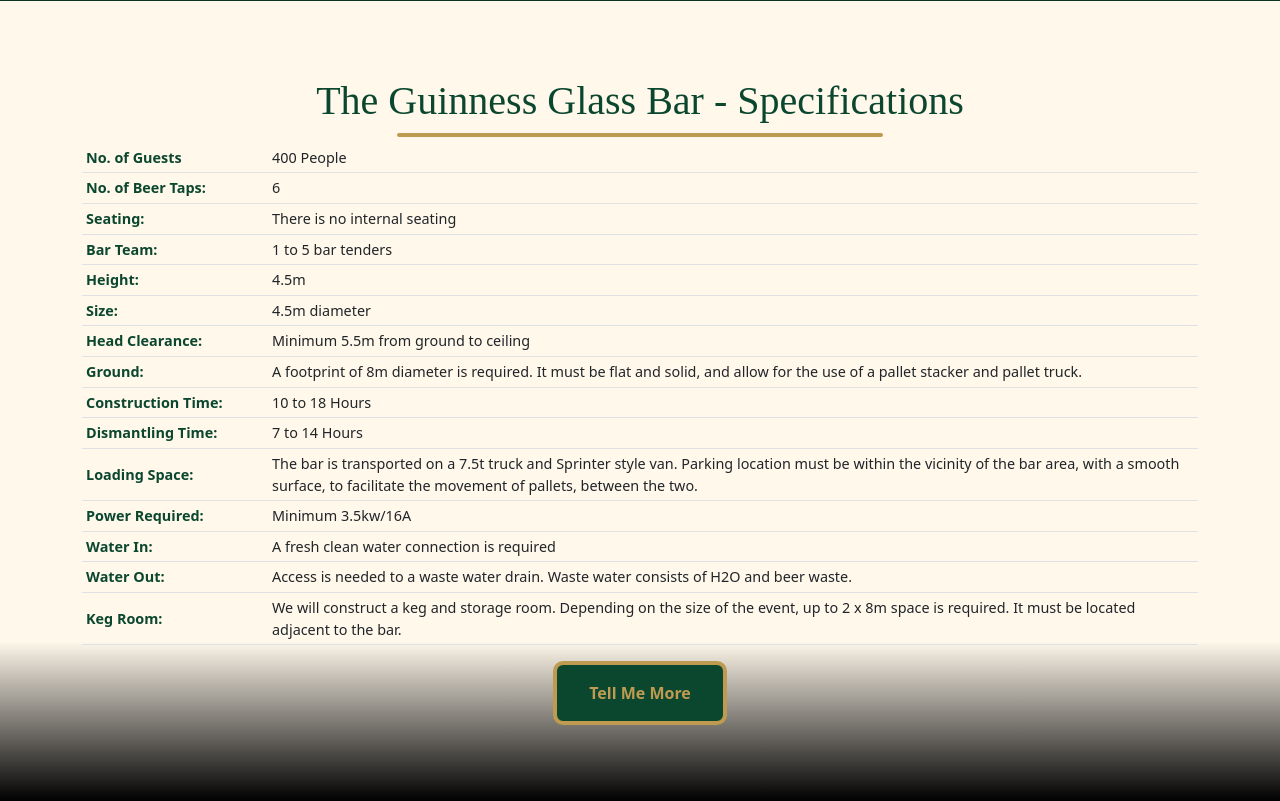
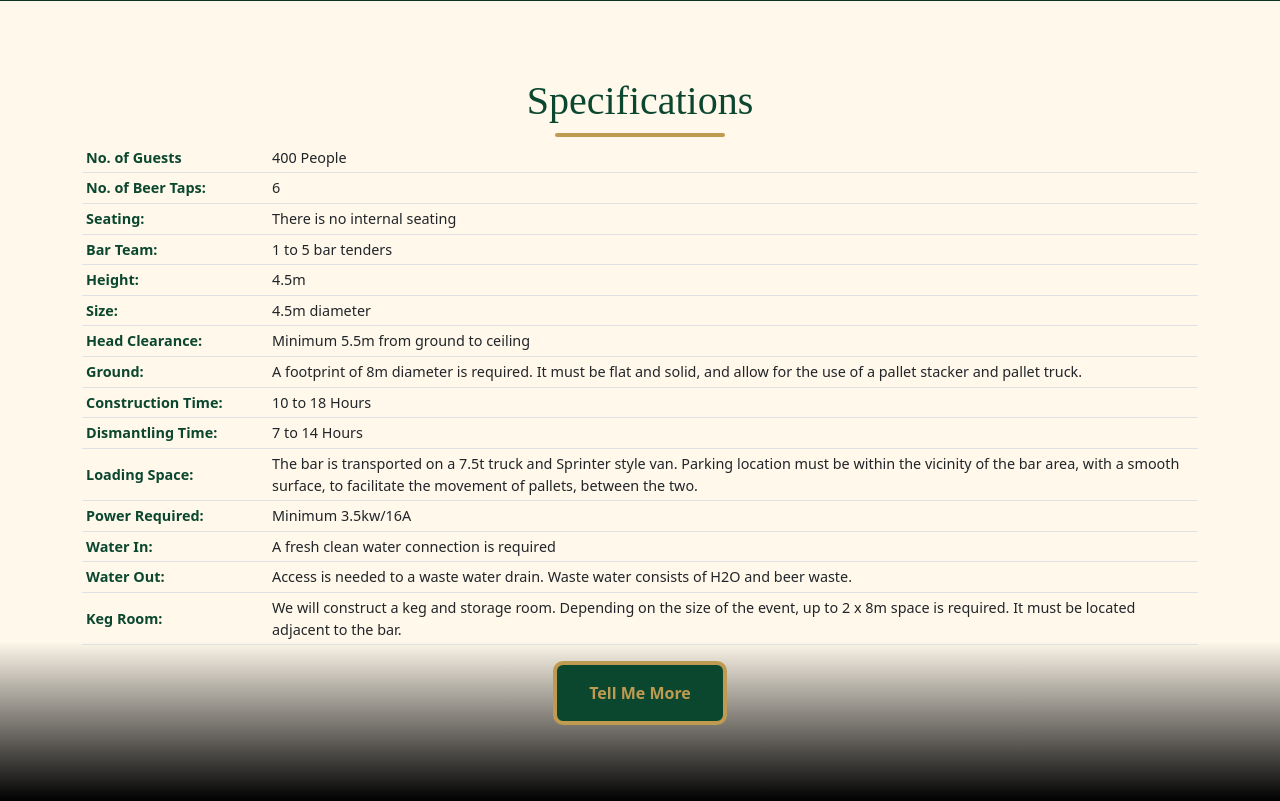
Before and after one commit to PeterKellett/thepopupirishpub, a Django app: page /guinnessbar in a window 1280 px wide. Shown: the part 2399-3200 px from the top of the page. Run offline with Django 4.2, Linux system fonts and the light colour scheme; some libraries are stand-ins or nearby versions; some web fonts are replaced.

Commit message:
Bar pages movement fix

```diff
--- a/home/templates/home/guinnessbar.html
+++ b/home/templates/home/guinnessbar.html
@@ -69,6 +69,7 @@
         </div>
     </div>
 </section>
+
 <section id="gallery">
     <div class="container section-content">
         <div class="row">
@@ -133,10 +134,11 @@
 
     </div>
 </section>
+
 <section id="specifications" class="container-fluid">
     <div class="row">
         <div class="col-12">
-            <h1>The Guinness Glass Bar - Specifications</h1>
+            <h1>Specifications</h1>
             <hr>
         </div>
     </div>
```
